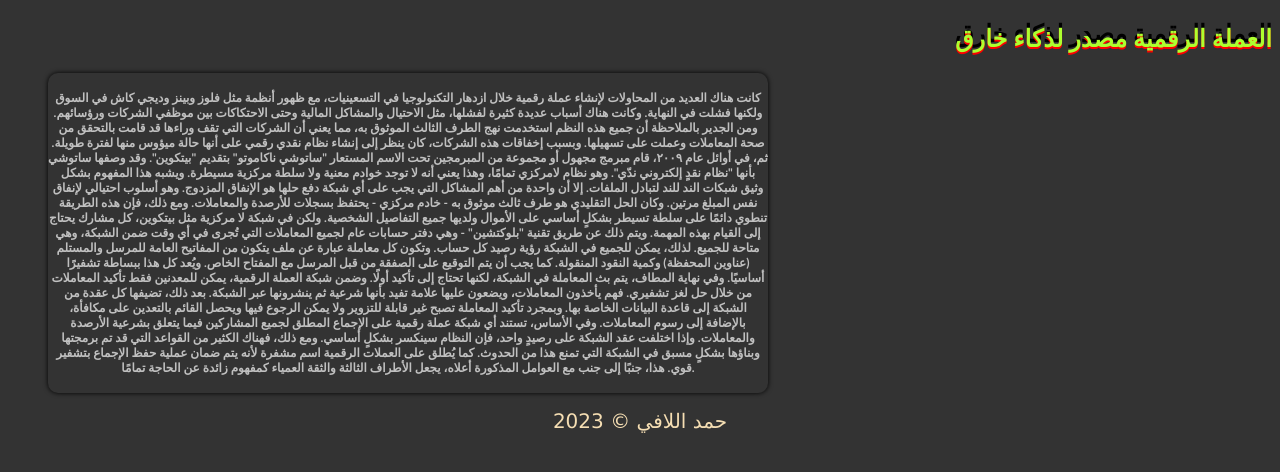
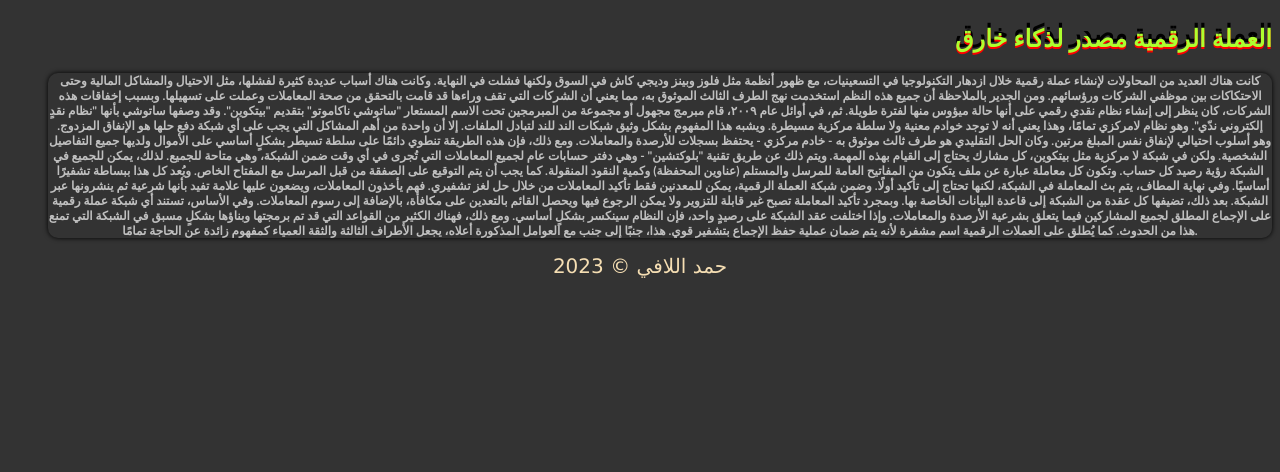
Before and after one commit to hellafi1992/tly2024, a plain HTML site: page index.html in a window 1280 px wide. Shown: the part 246-718 px from the top of the page. Drawn offline with Linux system fonts and the light colour scheme.

Commit message:
index.html

```diff
--- a/index.html
+++ b/index.html
@@ -3,7 +3,7 @@
 <head>
     <meta charset="UTF-8">
     <meta name="viewport" content="width=device-width, initial-scale=1.0">
-    <title>Document</title>
+    <title>TOKen/TLY24</title>
 </head>
 <style>
     body{
@@ -24,8 +24,6 @@
         justify-content: center;
         align-items: center;
         text-align: center;
-        width: 720px;
-        height: 320px;
         font-size: 12px;
         font-family: 'Gill Sans', 'Gill Sans MT', Calibri, 'Trebuchet MS', sans-serif;
         color: silver;
```
